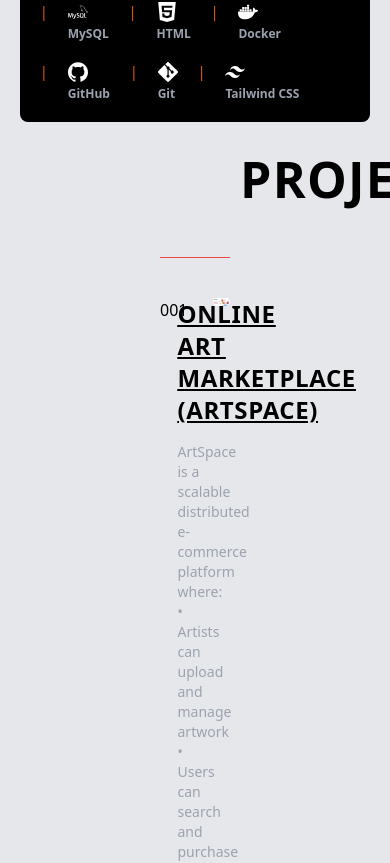
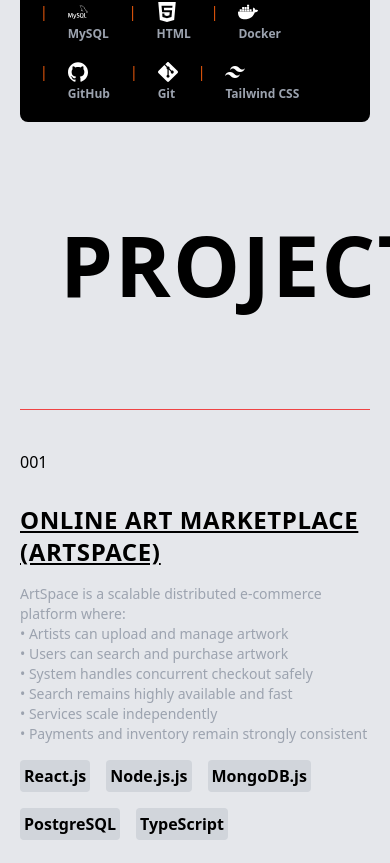
Before and after one commit to Hephzibah7/My_Portfolio, a React (Vite) app in the folder frontend/: page / in a window 390 px wide. Shown: the part 2288-3151 px from the top of the page. Built offline with nearby package versions, Linux system fonts and the light colour scheme; what tailwindcss-animated would draw is missing.

Commit message:
feat:Responsive project  page

```diff
--- a/frontend/src/components/ProjectSection/ProjectUI.tsx
+++ b/frontend/src/components/ProjectSection/ProjectUI.tsx
@@ -3,19 +3,19 @@ import { motion } from "framer-motion";
 
 function ProjectUI() {
     return (
-        <div className="w-full h-contain bg-gray-200 pl-20 pr-20">
-            <div className='pl-20 w-full pr-20'>
+        <div className="w-full h-contain bg-gray-200 lg:pl-20 lg:pr-20">
+            <div className='p-5 lg:pl-20 w-full lg:pr-20'>
                 <motion.div
                     initial={{ opacity: 0, scale: 0.5 }}
                     whileInView={{ opacity: 1, scale: 1 }}
                     transition={{ duration: 0.8 }}
-                    className='ml-30 mr-20 pl-20'>
-                    <h1 className='uppercase text-[50px] font-bold tracking-wide '>Projects</h1>
+                    className='p-10 lg:ml-30 lg:mr-20 lg:pl-20'>
+                    <h1 className='uppercase text-[10vh] lg:text-[50px] font-bold tracking-wide '>Projects</h1>
                 </motion.div>
                 <div className='flex flex-col gap-10 w-full '>
                     <div className=' mt-10 w-full '>
                         <hr className="border-t-3 border-red-500 " />
-                        <div className='flex grid grid-cols-4 w-full mt-10'>
+                        <div className='flex flex-col gap-[30px]  lg:grid lg:grid-cols-4 w-full mt-10'>
                             <div className='col-span-1'>001</div>
                             <div className='col-span-2 flex flex-col gap-4'>
                                 <div className='uppercase font-bold text-2xl tracking-wide underline'>
@@ -44,7 +44,7 @@ function ProjectUI() {
                                     whileInView={{ opacity: 1, scale: 1 }}
                                     transition={{ duration: 0.8 }}
                                 >
-                                    <img className=" rounded object-contain" src="/pic9.png" />
+                                    <img className="p-3  rounded object-contain" src="/pic9.png" />
 
                                 </motion.div>
                             </div>
@@ -53,7 +53,7 @@ function ProjectUI() {
 
                     <div className=' mt-10 w-full '>
                         <hr className="border-t-3 border-red-500 " />
-                        <div className=' grid grid-cols-4 w-full mt-10'>
+                        <div className=' lg:grid lg:grid-cols-4 w-full mt-10'>
                             <div className='col-span-1'>001</div>
                             <div className='col-span-2 flex flex-col gap-4'>
                                 <div className='uppercase font-bold text-2xl tracking-wide underline'>
@@ -85,7 +85,7 @@ administration, and analytics dashboards. </div>
 
                     <div className=' mt-10 w-full '>
                         <hr className="border-t-3 border-red-500 " />
-                        <div className=' grid grid-cols-4 w-full mt-10'>
+                        <div className=' lg:grid lg:grid-cols-4 w-full mt-10'>
                             <div className='col-span-1'>001</div>
                             <div className='col-span-2 flex flex-col gap-4'>
                                 <div className='uppercase font-bold text-2xl tracking-wide underline'>
```
